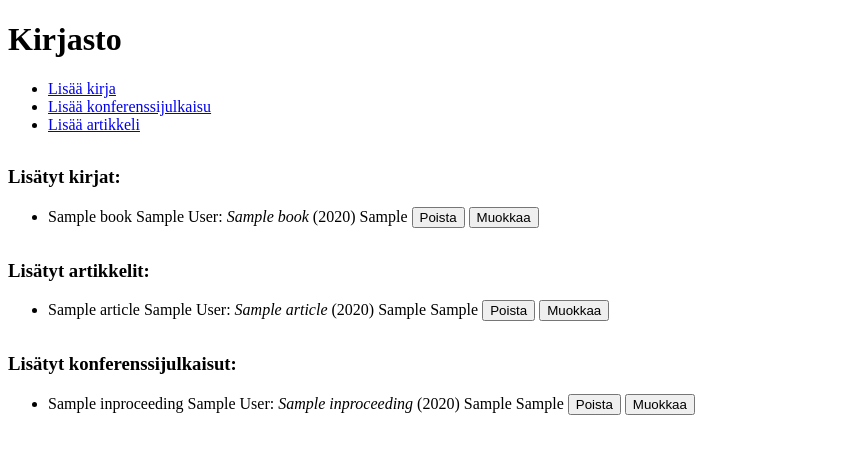
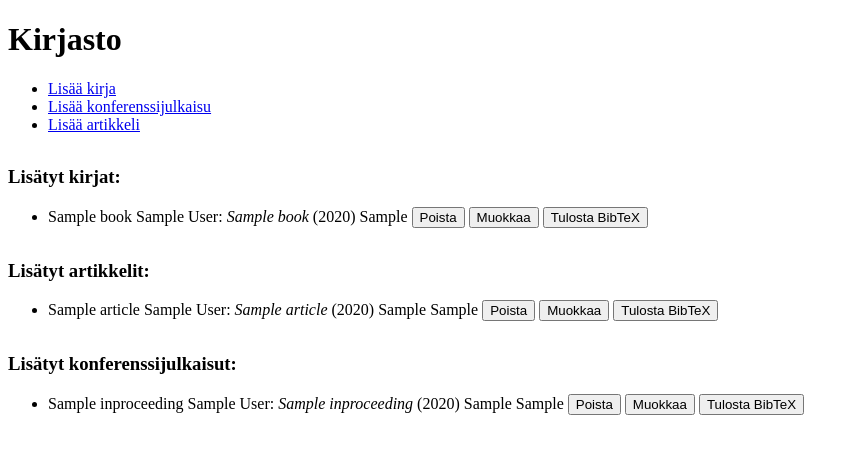
Before and after one commit to osmukkaHY/mojos, a Flask app: page / in a window 1280 px wide. Shown: the top 454 px of the page, without its empty margins (0-859 px from the left). Run offline with Flask 3, Linux system fonts and the light colour scheme; tables that the repository leaves empty hold one stand-in row (values such as "Sample post").

Commit message:
feat: user can print BibTeX format for individual reference

```diff
--- a/src/app.py
+++ b/src/app.py
@@ -30,16 +30,78 @@ db.init_app(app)
 create_db(app)
 
 
-@app.route("/")
+@app.route("/", methods=["GET", "POST"])
 def index():
     """Render the front page."""
+    bibtex = None
+    if request.method == "POST":
+        if "book_id" in request.form:
+            book_id = request.form.get("book_id")
+            bibtex = bibtex_format_book(book_id)
+        elif "article_id" in request.form:
+            article_id = request.form.get("article_id")
+            bibtex = bibtex_format_article(article_id)
+        elif "inproceeding_id" in request.form:
+            inproceeding_id = request.form.get("inproceeding_id")
+            bibtex = bibtex_format_inproceeding(inproceeding_id)
+
     return render_template(
         "index.html",
         books=get_books(),
         articles=get_articles(),
-        inproceedings=get_inproceedings()
+        inproceedings=get_inproceedings(),
+        bibtex=bibtex
     )
 
+def bibtex_format_book(book_id):
+    """Generates BibTeX-format string for book.
+
+       Returns: a dictionary with the bibtex string, reference type and the reference id
+    """
+    book_data = get_book(db, book_id)
+
+    bibtex = f"""@book{{{book_data["reference_name"]},
+    author = {{{book_data["author"]}}},
+    title = {{{book_data["title"]}}},
+    year = {{{book_data["year"]}}},
+    publisher = {{{book_data["publisher"]}}}
+}}"""
+
+    return {"string": bibtex, "reference_type": "book", "reference_id": book_data["id"]}
+
+def bibtex_format_article(article_id):
+    """Generates BibTeX-format string for article.
+
+       Returns: a dictionary with the bibtex string, reference type and the reference id
+    """
+    article_data = get_article(db, article_id)
+
+    bibtex = f"""@article{{{article_data["reference_name"]},
+    author = {{{article_data["author"]}}},
+    title = {{{article_data["title"]}}},
+    journal = {{{article_data["journal"]}}},
+    year = {{{article_data["year"]}}},
+    pages = {{{article_data["pages"]}}}
+}}"""
+
+    return {"string": bibtex, "reference_type": "article", "reference_id": article_data["id"]}
+
+def bibtex_format_inproceeding(inproceeding_id):
+    """Generates BibTeX-format string for inproceedings.
+
+       Returns: a dictionary with the bibtex string, reference type and the reference id
+    """
+    inproceeding_data = get_inproceeding(db, inproceeding_id)
+
+    bibtex = f"""@inproceedings{{{inproceeding_data["reference_name"]},
+    author = {{{inproceeding_data["author"]}}},
+    title = {{{inproceeding_data["title"]}}},
+    year = {{{inproceeding_data["year"]}}},
+    series = {{{inproceeding_data["series"]}}},
+    pages = {{{inproceeding_data["pages"]}}}
+}}"""
+
+    return {"string": bibtex, "reference_type": "inproceeding", "reference_id": inproceeding_data["id"]}
 
 @app.route("/book", methods=["GET", "POST"])
 def book():
--- a/src/templates/index.html
+++ b/src/templates/index.html
@@ -19,7 +19,14 @@
         <form action="/book/{{ book.id }}/edit" method="get" style="display: inline;">
           <button type="submit">Muokkaa</button>
         </form>
+        <form action="" method="post" style="display: inline">
+          <input type="hidden" name="book_id" value="{{ book.id }}"/>
+          <button type="submit">Tulosta BibTeX</button>
+        </form>
       </li>
+      {% if bibtex.reference_type == "book" and bibtex.reference_id == book.id %}
+      <pre style="display: inline-block; background-color:lightblue; padding: 0.75rem 1rem;" >{{ bibtex.string }}</pre>
+      {% endif %}
     {% endfor %}
     </ul>
 
@@ -33,7 +40,14 @@
         <form action="/article/{{ article.id }}/edit" method="get" style="display: inline;">
           <button type="submit">Muokkaa</button>
         </form>
+        <form action="" method="post" style="display: inline">
+          <input type="hidden" name="article_id" value="{{ article.id }}"/>
+          <button type="submit">Tulosta BibTeX</button>
+        </form>
       </li>
+      {% if bibtex.reference_type == "article" and bibtex.reference_id == article.id %}
+      <pre style="display: inline-block; background-color:lightblue; padding: 0.75rem 1rem;" >{{ bibtex.string }}</pre>
+      {% endif %}
     {% endfor %}
     </ul>
 
@@ -47,7 +61,14 @@
         <form action="/inproceedings/{{ inproceeding.id }}/edit" method="get" style="display: inline;">
           <button type="submit">Muokkaa</button>
         </form>
+        <form action="" method="post" style="display: inline">
+          <input type="hidden" name="inproceeding_id" value="{{ inproceeding.id }}"/>
+          <button type="submit">Tulosta BibTeX</button>
+        </form>
       </li>
+      {% if bibtex.reference_type == "inproceeding" and bibtex.reference_id == inproceeding.id %}
+      <pre style="display: inline-block; background-color:lightblue; padding: 0.75rem 1rem;" >{{ bibtex.string }}</pre>
+      {% endif %}
     {% endfor %}
     </ul>
   </body>
```
